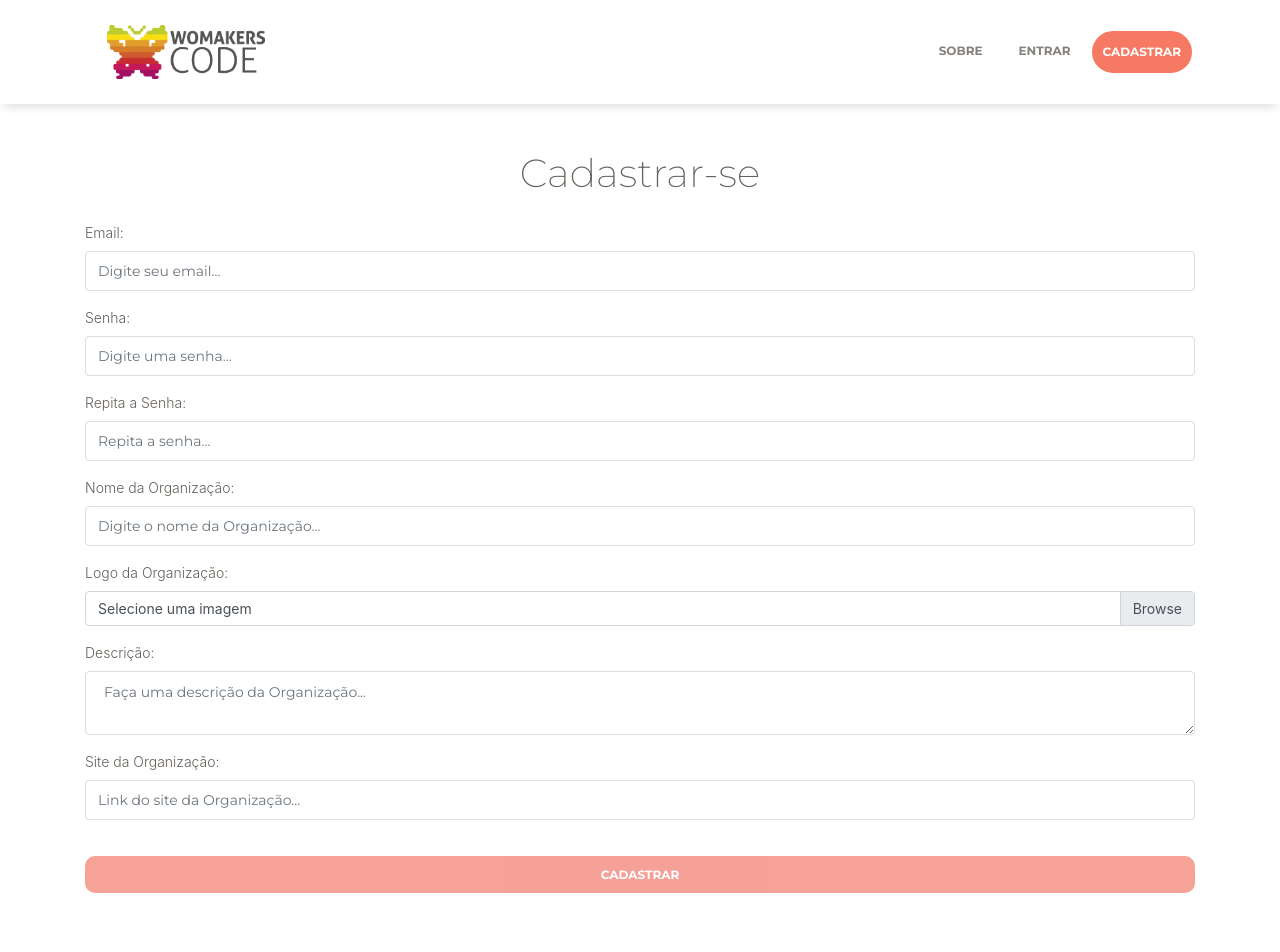
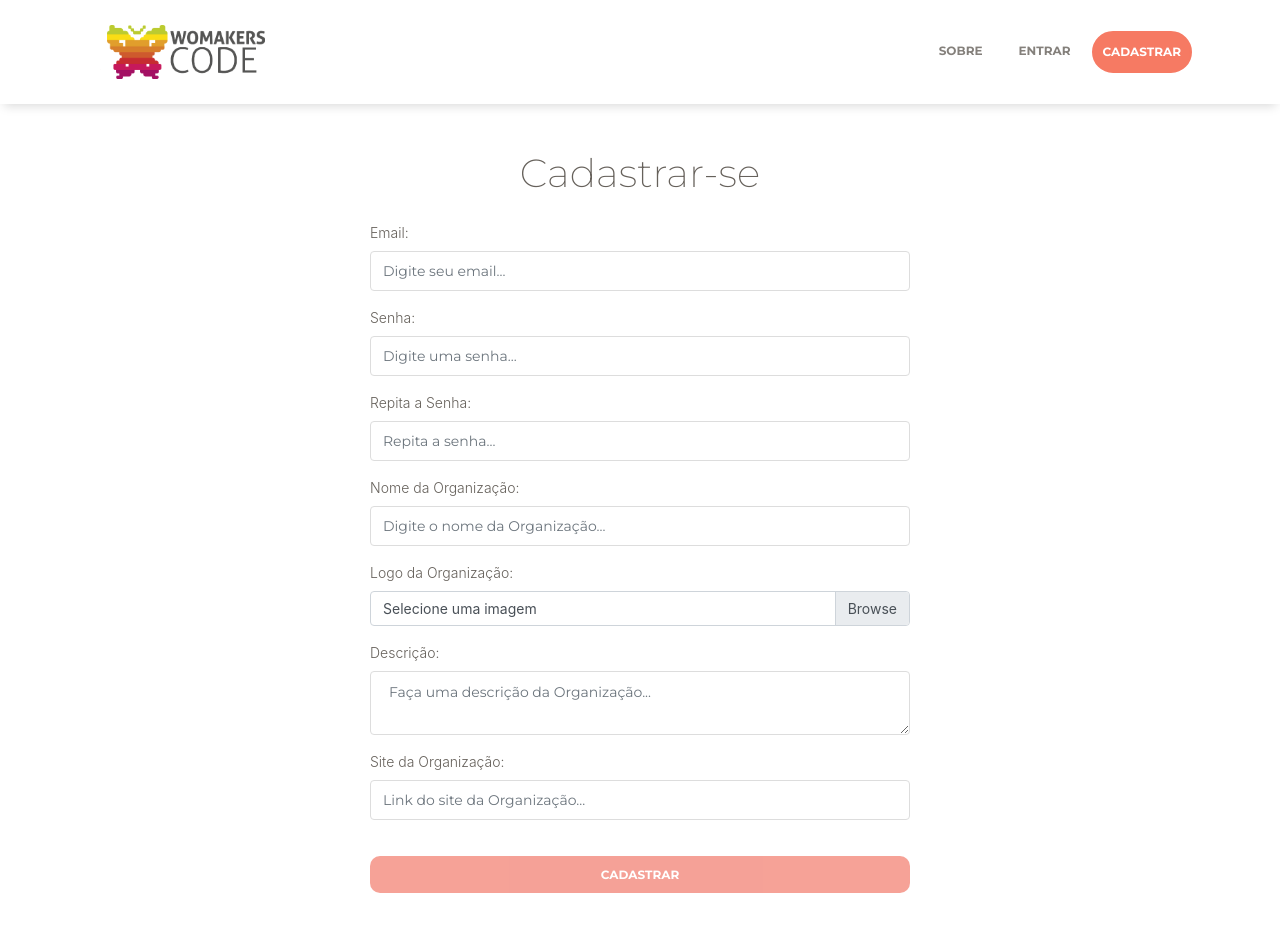
Before and after one commit to React-Bootcamp-WoMarkersCode/cv-speed-hiring, a React (Create React App) app: page /cadastrar-conta in a window 1280 px wide. Shown: the top 952 px of the page. Built offline with nearby package versions, Linux system fonts and the light colour scheme.

Commit message:
trazendo o perfil do usuário

```diff
--- a/src/components/Forms/UserForm/style.css
+++ b/src/components/Forms/UserForm/style.css
@@ -1,5 +1,10 @@
 #form-page {
     margin-top: 150px;
+}
+
+#form-page form {
+    max-width: 540px;
+    margin: 0 auto;
 }
 
 #form-page h2 {
@@ -18,7 +23,8 @@
     height: 270px;
 }
 
-#form-page .btn.btn-secondary {
+#form-page .btn.btn-secondary,
+.form-page .btn.btn-secondary {
     margin-top: 20px;
     width: 100%;
     border-radius: 10px;
@@ -27,7 +33,8 @@
     opacity: 0.5;
 }
 
-#form-page .btn.btn-secondary:hover {
+#form-page .btn.btn-secondary:hover,
+.form-page .btn.btn-secondary:hover {
     opacity: 1;
 }
 
--- a/src/pages/Overview/OverviewParticipantes/index.js
+++ b/src/pages/Overview/OverviewParticipantes/index.js
@@ -14,19 +14,20 @@ const OverviewParticipantes = (props) => {
 
     useEffect(() => {
         FirebaseService.getDataList(`organizacoes/${userLogged}/eventos/`, (data) => {
-            setdata( data.map( ({key, participantes}) => ({key, participantes})) );
+            console.log(data)
+            setdata( data.map( ({key, participantes, nomeEvento}) => ({key, participantes, nomeEvento})) );
         });
     },[userLogged]);
 
     return(
         <>
         <h2 className="overview-title">Seus participantes</h2>
-        {data && data.map(({key, participantes}, index) => (
+        {data && data.map(({key, participantes, nomeEvento}, index) => (
             <div key={index}>
-            <Button color="primary" onClick={toggle} className="overview__tabs-btn">Evento: {key}</Button>
+            <Button color="primary" onClick={toggle} className="overview__tabs-btn">{nomeEvento}</Button>
             <Collapse isOpen={isOpen}>
                 {participantes && Object.keys(participantes).map((item,index) => (
-                    <ListAdminItens key={index} title={participantes[item].nome} label={participantes[item].email} index={index} icon="fa fa-user"/>
+                    <ListAdminItens key={index} title={participantes[item].nome} label={participantes[item].email} index={key} icon="fa fa-user"/>
                 ))}
             </Collapse>
             </div>
--- a/src/pages/Overview/OverviewPerfil/index.js
+++ b/src/pages/Overview/OverviewPerfil/index.js
@@ -1,8 +1,21 @@
-import React from 'react';
+import React, { useState, useEffect } from 'react';
+import FirebaseService from '../../../services/FirebaseService';
 
-const OverviewPerfil = () => {
+const OverviewPerfil = (props) => {
+    const {userLogged} = props;
+    const [data, setData] = useState({});
+
+    useEffect(() => {
+        FirebaseService.getDataList(`organizacoes`, (data) => {
+            let user = data.find(el => el.key === userLogged);
+            setData(user);
+        });
+    },[userLogged]);
+    console.log(data);
     return(
-        <h2 className="overview-title">Editar perfil</h2>
+        <>
+            <h2 className="overview-title">Editar perfil</h2>
+        </>
     )
 }
 
```
